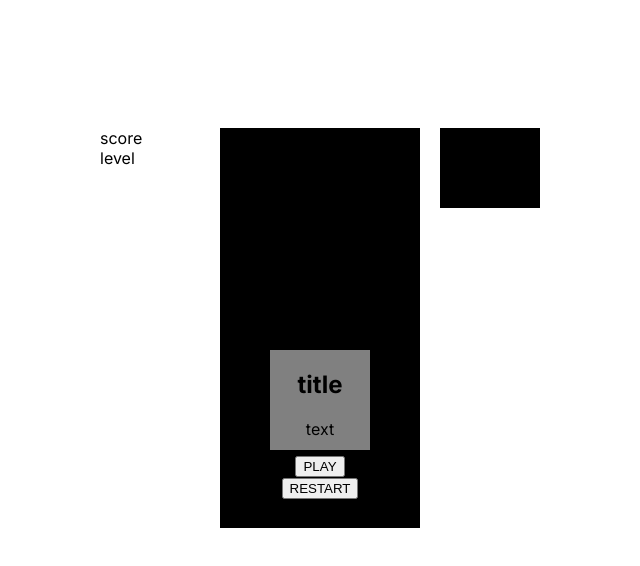
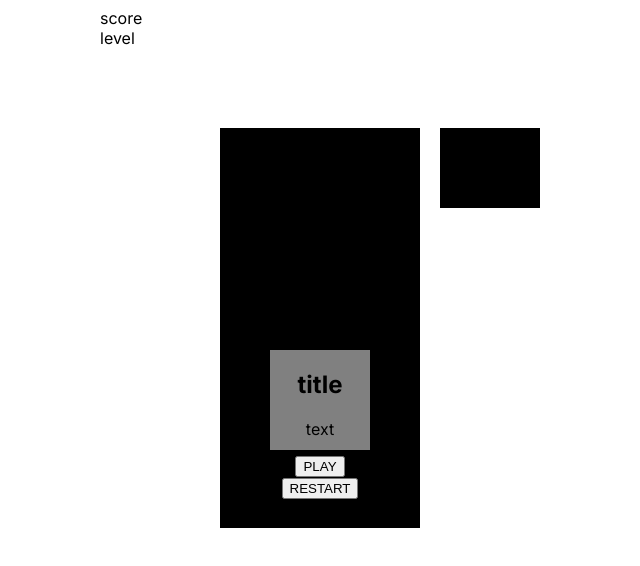
Before and after one commit to Gohkyle/tetris-next, a Next.js app: page / in a window 1280 px wide. Shown: the top 566 px of the page, without its empty margins (320-960 px from the left). Built offline with nearby package versions, Linux system fonts and the light colour scheme.

Commit message:
reorganised play buttons

```diff
--- a/src/app/globals.css
+++ b/src/app/globals.css
@@ -33,11 +33,6 @@
   align-self:flex-start;
 }
 
-.scoreboard-container{
-  grid-column:1/2;
-  grid-row:2/3;
-}
-
 .message-modal{
   position: absolute;
   left:50%;
```
